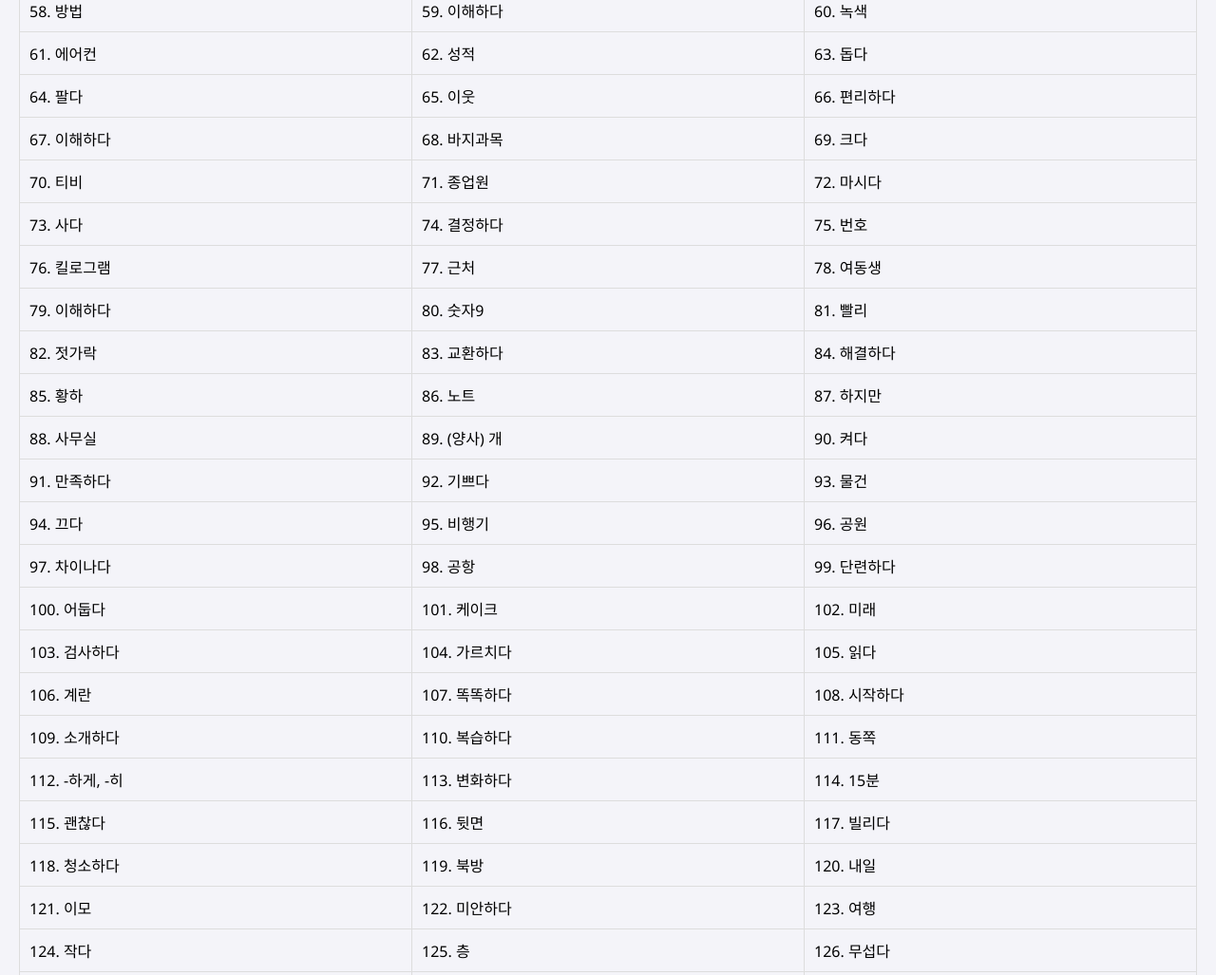
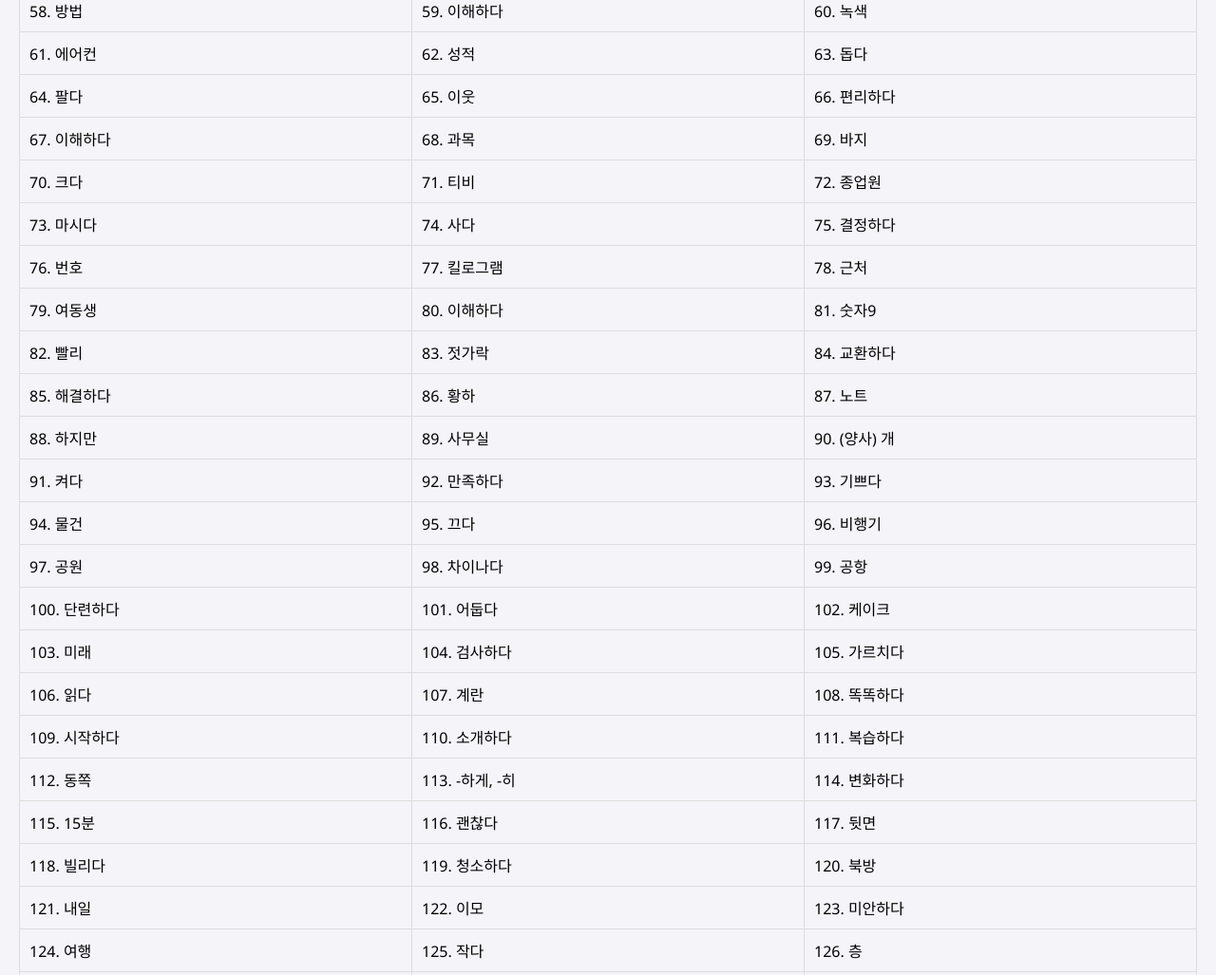
Before and after one commit to iron-han-web/JJ-HSK-voca, a plain HTML site: page index.html in a window 1280 px wide. Shown: the part 1100-2127 px from the top of the page at 95% size. Drawn offline with Linux system fonts and the light colour scheme.

Commit message:
Update index.html

```diff
--- a/index.html
+++ b/index.html
@@ -151,7 +151,8 @@
       {"han": "邻居", "py": "línjū", "ko": "이웃"},
       {"han": "方便", "py": "fāngbiàn", "ko": "편리하다"},
       {"han": "懂", "py": "dǒng", "ko": "이해하다"},
-      {"han": "裤子课", "py": "kùzikè", "ko": "바지과목"},
+      {"han": "课", "py": "kè", "ko": "과목"},
+      {"han": "裤子", "py": "kù zǐ", "ko": "바지"},
       {"han": "大", "py": "dà", "ko": "크다"},
       {"han": "电视", "py": "diànshì", "ko": "티비"},
       {"han": "服务员", "py": "fúwùyuán", "ko": "종업원"},
```
